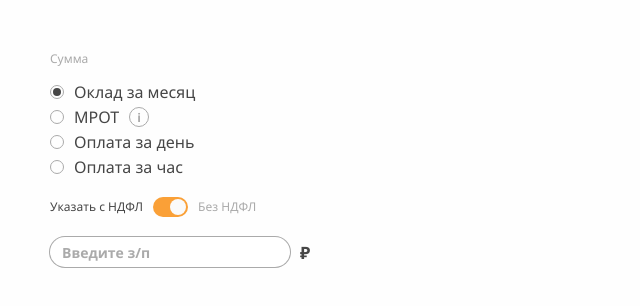
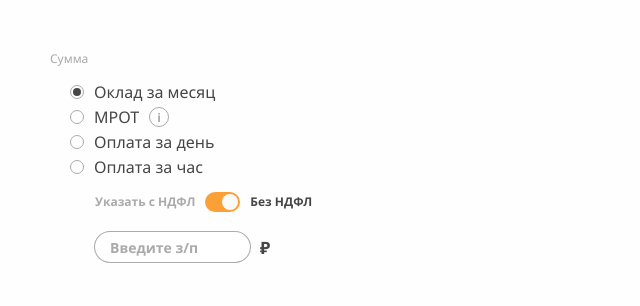
Before and after one commit to dokugo/smlb, a React (Create React App) app: page / in a window 1280 px wide. Shown: the top 306 px of the page, without its empty margins (0-640 px from the left). Built offline with nearby package versions, Linux system fonts and the light colour scheme.

Commit message:
Refactor UI
* Separate redundant wrappers from SalaryForm component to their respective containers
* Separate Box containers
* Remove transition from Infobox
* Fix Input, Switch and Radio styling

```diff
--- /dev/null
+++ b/src/components/SalaryCalc/containers/Box.tsx
@@ -0,0 +1,26 @@
+import styled from 'styled-components/macro'
+
+export const Box = styled.div`
+  display: flex;
+  flex-direction: column;
+  margin-top: 15px;
+  padding-left: 45px;
+  width: fit-content;
+`
+
+export const TitleBox = styled(Box)`
+  margin-top: 0;
+  padding-left: 0;
+`
+
+export const LesserPaddingBox = styled(Box)`
+  padding-left: 20px;
+`
+
+export const MediumMarginBox = styled(Box)`
+  margin-top: 20px;
+`
+
+export const LargeMarginBox = styled(Box)`
+  margin-top: 25px;
+`
--- a/src/components/SalaryCalc/containers/InputContainer.tsx
+++ b/src/components/SalaryCalc/containers/InputContainer.tsx
@@ -2,33 +2,39 @@ import React, { FC } from 'react'
 import { connect, ConnectedProps } from 'react-redux'
 import { RootState } from 'store/rootReducer'
 import { setSalaryInput } from 'store/salary/actions'
-import { InputPlaceholder, PaymentMode, SalaryInput } from 'store/salary/types'
+import { PaymentMode, SalaryInput } from 'store/salary/types'
 
+import { inputPlaceholder } from '../constants'
 import Input from '../ui/Input'
+import { MediumMarginBox as Container } from './Box'
 
-interface ComponentProps {
-  placeholder: InputPlaceholder
-}
-
-type Props = StoreProps & ComponentProps
-
-const InputContainer: FC<Props> = ({
-  placeholder,
+const InputContainer: FC<StoreProps> = ({
   paymentMode,
   salaryInput,
   setSalaryInput,
-}) => (
+}) => {
+  const isShown = paymentMode !== PaymentMode.Minimal
+
+  if (!isShown) return null
+
+  return (
+    <Container>
       <Input
+        placeholder={inputPlaceholder}
         paymentMode={paymentMode}
-    placeholder={placeholder}
         inputData={salaryInput}
         updateInputData={setSalaryInput}
       />
+    </Container>
   )
+}
 
 const mapStateToProps = (
   state: RootState
-): { paymentMode: PaymentMode; salaryInput: SalaryInput } => ({
+): {
+  paymentMode: PaymentMode
+  salaryInput: SalaryInput
+} => ({
   paymentMode: state.salary.paymentMode,
   salaryInput: state.salary.salaryInput,
 })
--- a/src/components/SalaryCalc/containers/RadioContainer.tsx
+++ b/src/components/SalaryCalc/containers/RadioContainer.tsx
@@ -4,34 +4,30 @@ import { RootState } from 'store/rootReducer'
 import { changePaymentMode } from 'store/salary/actions'
 import { PaymentMode } from 'store/salary/types'
 
+import { radioData } from '../constants'
 import Radio from '../ui/Radio'
+import Tooltip from '../ui/Tooltip'
+import { LesserPaddingBox as Container } from './Box'
 
-interface ComponentProps {
-  text: string
-  name: string
-  value: PaymentMode
-  tooltip?: React.ReactNode
-}
+const RadioContainer: FC<StoreProps> = ({ paymentMode, changePaymentMode }) => {
+  const radios = radioData.types.map((item) => {
+    const tooltip = item.tooltip ? <Tooltip text={item.tooltip} /> : null
 
-type Props = StoreProps & ComponentProps
-
-const RadioContainer: FC<Props> = ({
-  text,
-  name,
-  value,
-  changePaymentMode,
-  paymentMode,
-  tooltip,
-}) => (
+    return (
       <Radio
-    text={text}
-    name={name}
-    value={value}
+        key={item.id}
+        text={item.text}
+        value={item.value}
+        name={radioData.name}
         isActive={paymentMode}
         changeIsActive={changePaymentMode}
         tooltip={tooltip}
       />
     )
+  })
+
+  return <Container>{radios}</Container>
+}
 
 const mapStateToProps = (state: RootState): { paymentMode: PaymentMode } => ({
   paymentMode: state.salary.paymentMode,
--- a/src/components/SalaryCalc/containers/SwitchContainer.tsx
+++ b/src/components/SalaryCalc/containers/SwitchContainer.tsx
@@ -2,23 +2,39 @@ import React, { FC } from 'react'
 import { connect, ConnectedProps } from 'react-redux'
 import { RootState } from 'store/rootReducer'
 import { toggleWithTax } from 'store/salary/actions'
+import { PaymentMode } from 'store/salary/types'
 
+import { switchLabel } from '../constants'
 import Switch from '../ui/Switch'
+import { Box as Container } from './Box'
 
-interface ComponentProps {
-  label: {
-    before: string
-    after: string
-  }
+const SwitchContainer: FC<StoreProps> = ({
+  paymentMode,
+  withTax,
+  toggleWithTax,
+}) => {
+  const isShown = paymentMode !== PaymentMode.Minimal
+
+  if (!isShown) return null
+
+  return (
+    <Container>
+      <Switch
+        label={switchLabel}
+        isActive={withTax}
+        toggleIsActive={toggleWithTax}
+      />
+    </Container>
+  )
 }
 
-type Props = StoreProps & ComponentProps
-
-const SwitchContainer: FC<Props> = ({ label, withTax, toggleWithTax }) => (
-  <Switch label={label} isActive={withTax} toggleIsActive={toggleWithTax} />
-)
-
-const mapStateToProps = (state: RootState): { withTax: boolean } => ({
+const mapStateToProps = (
+  state: RootState
+): {
+  paymentMode: PaymentMode
+  withTax: boolean
+} => ({
+  paymentMode: state.salary.paymentMode,
   withTax: state.salary.withTax,
 })
 
--- a/src/components/SalaryCalc/index.tsx
+++ b/src/components/SalaryCalc/index.tsx
@@ -1,97 +1,26 @@
 import React, { FC } from 'react'
 import styled from 'styled-components/macro'
 
-import { inputPlaceholder, radioData, switchLabel, title } from './constants'
-import Info from './containers/InfoboxContainer'
-import Input from './containers/InputContainer'
-import Radio from './containers/RadioContainer'
-import Switch from './containers/SwitchContainer'
-import Tooltip from './ui/Tooltip'
-
-const TitleContainer: FC = () => (
-  <Box>
-    <Title>{title}</Title>
-  </Box>
-)
-
-const RadioGroupContainer: FC = () => {
-  const radios = radioData.types.map((item) => {
-    const tooltip = item.tooltip ? <Tooltip text={item.tooltip} /> : null
-
-    return (
-      <Radio
-        name={radioData.name}
-        key={item.id}
-        text={item.text}
-        value={item.value}
-        tooltip={tooltip}
-      />
-    )
-  })
-
-  return <Box>{radios}</Box>
-}
-
-const SwitchContainer: FC = () => {
-  const { before, after } = switchLabel
-  return (
-    <SwitchBox>
-      <Switch label={{ before, after }} />
-    </SwitchBox>
-  )
-}
-
-const InputContainer: FC = () => (
-  <InputBox>
-    <Input placeholder={inputPlaceholder} />
-  </InputBox>
-)
-
-const InfoboxContainer: FC = () => (
-  <Box>
-    <Info />
-  </Box>
-)
+import InfoboxContainer from './containers/InfoboxContainer'
+import InputContainer from './containers/InputContainer'
+import RadioContainer from './containers/RadioContainer'
+import SwitchContainer from './containers/SwitchContainer'
+import Title from './ui/Title'
 
 const SalaryForm: FC = () => {
   return (
-    <Container>
-      <TitleContainer />
-      <RadioGroupContainer />
+    <FormContainer>
+      <Title />
+      <RadioContainer />
       <SwitchContainer />
       <InputContainer />
       <InfoboxContainer />
-    </Container>
+    </FormContainer>
   )
 }
 
 export default SalaryForm
 
-const Container = styled.section`
+const FormContainer = styled.section`
   padding: 50px;
 `
-
-const Title = styled.h2`
-  color: ${(props): string => props.theme.grey};
-  font-size: 12px;
-  font-weight: 500;
-  margin: 0;
-`
-
-const Box = styled.div`
-  display: flex;
-  flex-direction: column;
-  margin-bottom: 15px;
-  width: fit-content;
-  &:last-child {
-    margin: 0;
-  }
-`
-
-const SwitchBox = styled(Box)`
-  margin-bottom: 20px;
-`
-
-const InputBox = styled(Box)`
-  margin-bottom: 25px;
-`
--- a/src/components/SalaryCalc/ui/Infobox.tsx
+++ b/src/components/SalaryCalc/ui/Infobox.tsx
@@ -1,8 +1,6 @@
 import React, { FC } from 'react'
-import { Transition } from 'react-transition-group'
-import { Calculated, InfoboxData, PaymentMode } from 'store/salary/types'
+import { Calculated, InfoboxData } from 'store/salary/types'
 import styled from 'styled-components/macro'
-import { TransitionContainer } from 'utils/style'
 
 interface RowElementProps {
   amount: string
@@ -20,34 +18,21 @@ const RowElement: FC<RowElementProps> = ({ amount, text }) => {
 
 interface Infobox {
   infoboxData: InfoboxData[]
-  paymentMode: PaymentMode
   calculated: Calculated
 }
 
-const Infobox: FC<Infobox> = ({ infoboxData, paymentMode, calculated }) => {
-  const { net, tax, cost } = calculated
-
-  const animate = paymentMode !== 'monthly' || !net || !tax || !cost
-
+const Infobox: FC<Infobox> = ({ infoboxData, calculated }) => {
   const rows = infoboxData.map((item) => {
     const amount = calculated[item.type]
     return <RowElement key={item.id} amount={amount} text={item.text} />
   })
 
-  const animatedInfobox = (transition: string): React.ReactNode => {
-    return <Container transition={transition}>{rows}</Container>
-  }
-
-  return (
-    <Transition in={animate} timeout={1000}>
-      {animatedInfobox}
-    </Transition>
-  )
+  return <Container>{rows}</Container>
 }
 
 export default Infobox
 
-const Container = styled(TransitionContainer)`
+const Container = styled.section`
   background: ${(props): string => props.theme.lightyellow};
   color: ${(props): string => props.theme.black};
   display: flex;
--- a/src/components/SalaryCalc/ui/Input.tsx
+++ b/src/components/SalaryCalc/ui/Input.tsx
@@ -21,27 +21,23 @@ const InputComponent: FC<Props> = ({
     if (!event.target.validity.valid) return
 
     const cleanString = event.target.value.replace(/\s+/g, '')
-
-    if (cleanString.length > 13) return
+    if (cleanString.length > 12) return
 
     const payload = Number(cleanString) || ''
-
     updateInputData(payload)
   }
 
   return (
-    <section>
     <Label>
       <Input
         onChange={handleChange}
         type="text"
+        pattern="[0-9\s]*"
         placeholder={placeholder.field}
         value={inputDataString}
-          pattern="[0-9\s]*"
       />
       <Currency>{placeholder.label[paymentMode]}</Currency>
     </Label>
-    </section>
   )
 }
 
@@ -67,9 +63,9 @@ const Input = styled.input`
   font-weight: 700;
   height: 30px;
   line-height: 30px;
-  padding: 0 12px;
+  padding: 0 15px;
   transition: 0.15s ease-in-out;
-  width: 240px;
+  width: 155px;
   &:focus {
     box-shadow: 0 0 0 1px ${(props): string => props.theme.black};
     outline: 0;
@@ -87,5 +83,6 @@ const Currency = styled.span`
   font-size: 17px;
   font-weight: 700;
   padding: 0 10px;
+  transition: 0.15s ease-in-out;
   user-select: none;
 `
--- a/src/components/SalaryCalc/ui/Radio.tsx
+++ b/src/components/SalaryCalc/ui/Radio.tsx
@@ -4,8 +4,8 @@ import styled from 'styled-components/macro'
 
 interface Props {
   text: string
+  value: PaymentMode
   name: string
-  value: PaymentMode
   isActive: string
   changeIsActive: (value: PaymentMode) => void
   tooltip?: React.ReactNode
@@ -13,10 +13,10 @@ interface Props {
 
 const RadioComponent: FC<Props> = ({
   text,
+  value,
   name,
-  value,
+  isActive,
   changeIsActive,
-  isActive,
   tooltip,
 }) => {
   const active = isActive === value
@@ -35,12 +35,12 @@ const RadioComponent: FC<Props> = ({
     <Container>
       <Label isActive={active} tabIndex={1} onKeyDown={handleKeyDown}>
         <Radio
-          type="radio"
+          value={value}
           name={name}
-          value={value}
           isActive={active}
           onChange={handleChange}
           tabIndex={-1}
+          type="radio"
         />
         {text}
       </Label>
@@ -55,6 +55,9 @@ const Container = styled.section`
   display: flex;
   height: 20px;
   margin-bottom: 5px;
+  &:last-child {
+    margin-bottom: 0;
+  }
 `
 const Radio = styled.input<{ isActive: boolean }>`
   opacity: 0;
@@ -85,7 +88,7 @@ const Label = styled.label<{ isActive: boolean }>`
     margin-right: 10px;
     position: relative;
     top: 0;
-    transition: 0.25s ease-in-out;
+    transition: 0.15s ease-in-out;
     width: 14px;
   }
   &::after {
--- a/src/components/SalaryCalc/ui/Switch.tsx
+++ b/src/components/SalaryCalc/ui/Switch.tsx
@@ -50,7 +50,8 @@ export const Label = styled.label`
 `
 
 const LabelAside = styled.span<{ isActive: boolean }>`
-  color: ${(props): string => (props.isActive ? props.theme.black : 'inherit')};
+  color: ${(props): string => (props.isActive ? 'inherit' : props.theme.black)};
+  font-weight: 700;
   transition: 0.15s ease-in-out;
 `
 
@@ -76,7 +77,7 @@ const Switch = styled.input<{ isActive: boolean }>`
     left: 0;
     position: relative;
     top: 0;
-    transition: 0.25s ease-in-out;
+    transition: 0.3s ease-in-out;
     width: 35px;
   }
   &::after {
@@ -88,7 +89,7 @@ const Switch = styled.input<{ isActive: boolean }>`
     left: ${(props): string => (props.isActive ? '17px' : '2px')};
     position: absolute;
     top: 2px;
-    transition: 0.25s ease-in-out;
+    transition: 0.3s ease-in-out;
     width: 16px;
   }
   &:active::after {
--- /dev/null
+++ b/src/components/SalaryCalc/ui/Title.tsx
@@ -0,0 +1,20 @@
+import React, { FC } from 'react'
+import styled from 'styled-components/macro'
+
+import { title } from '../constants'
+import { TitleBox } from '../containers/Box'
+
+const TitleComponent: FC = () => (
+  <TitleBox>
+    <Title>{title}</Title>
+  </TitleBox>
+)
+
+export default TitleComponent
+
+const Title = styled.h2`
+  color: ${(props): string => props.theme.grey};
+  font-size: 12px;
+  font-weight: 500;
+  margin: 0;
+`
```
Also changed, not shown: src/components/SalaryCalc/containers/InfoboxContainer.tsx (+14 -6 lines). Lines whose indentation alone changed are shown as unchanged.
